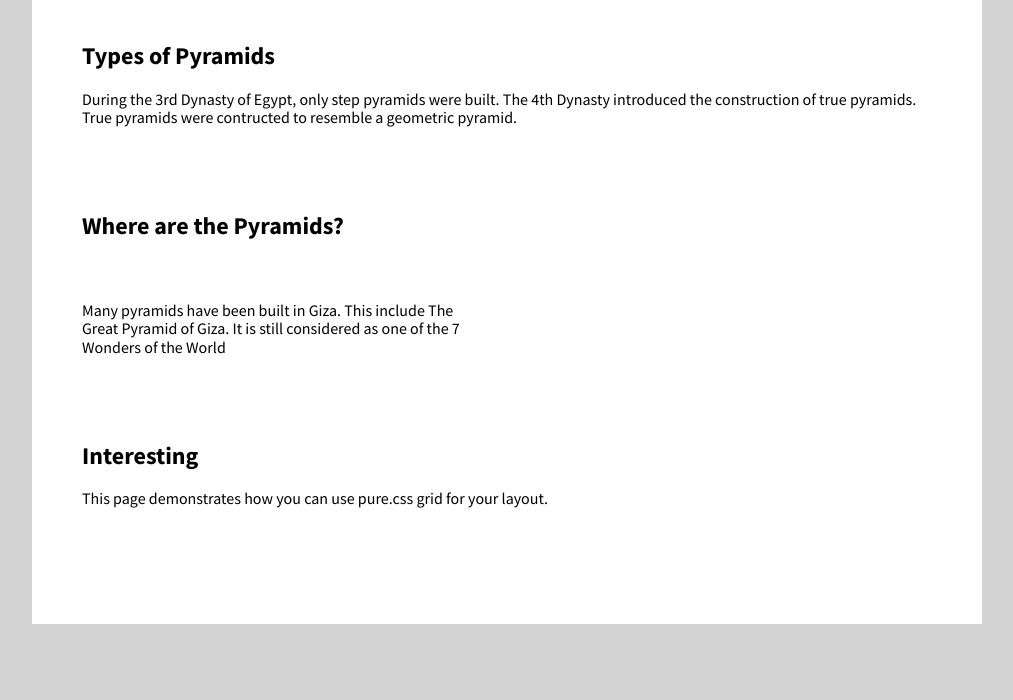
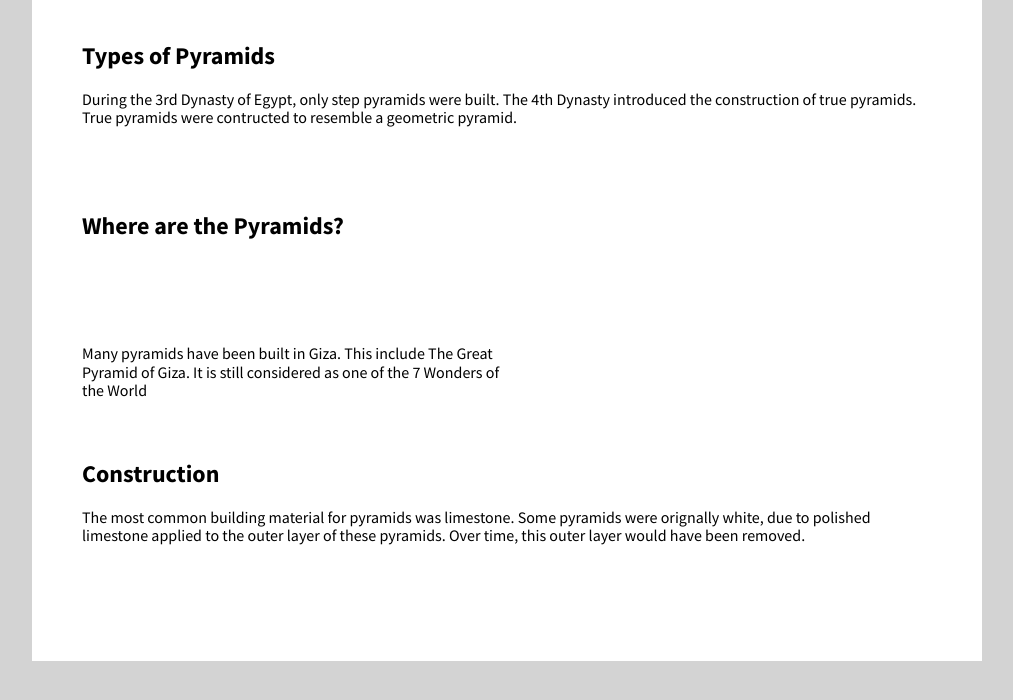
Before and after one commit to MonashAnthonyNguyen/FIT3179, a plain HTML site: page index.html in a window 1280 px wide. Shown: the part 96-796 px from the top of the page, without its empty margins (133-1146 px from the left). Drawn offline with nearby package versions, Linux system fonts and the light colour scheme; a script that the page names is missing.

Commit message:
Update index.html

```diff
--- a/index.html
+++ b/index.html
@@ -97,14 +97,14 @@
 
     <!-- pure grid group -->
     <div class="pure-g">
-        <div class="pure-u-1-2">
-          <div class="description-left">
-            <p>Many pyramids have been built in Giza. This include The Great Pyramid of Giza. It is still considered as one of the 7 Wonders of the World<p>
-          </div>
         </div>
         <div class="pure-u-1-2">
           <div id="map"  class="vis-container"></div>
         </div>
+        <div class="pure-u-1-2">
+          <div class="description-">
+            <p>Many pyramids have been built in Giza. This include The Great Pyramid of Giza. It is still considered as one of the 7 Wonders of the World<p>
+          </div>
     </div>
     <!-- end pure grid group -->
 
@@ -119,8 +119,8 @@
      <!-- pure grid group -->
     <div class="pure-g">
       <div class="pure-u-1-1">
-        <h2>Interesting</h2>
-        <p>This page demonstrates how you can use pure.css grid for your layout.</p>
+        <h2>Construction</h2>
+        <p>The most common building material for pyramids was limestone. Some pyramids were orignally white, due to polished limestone applied to the outer layer of these pyramids. Over time, this outer layer would have been removed.</p>
       </div>
     </div>
   <!-- end pure grid group -->
```
